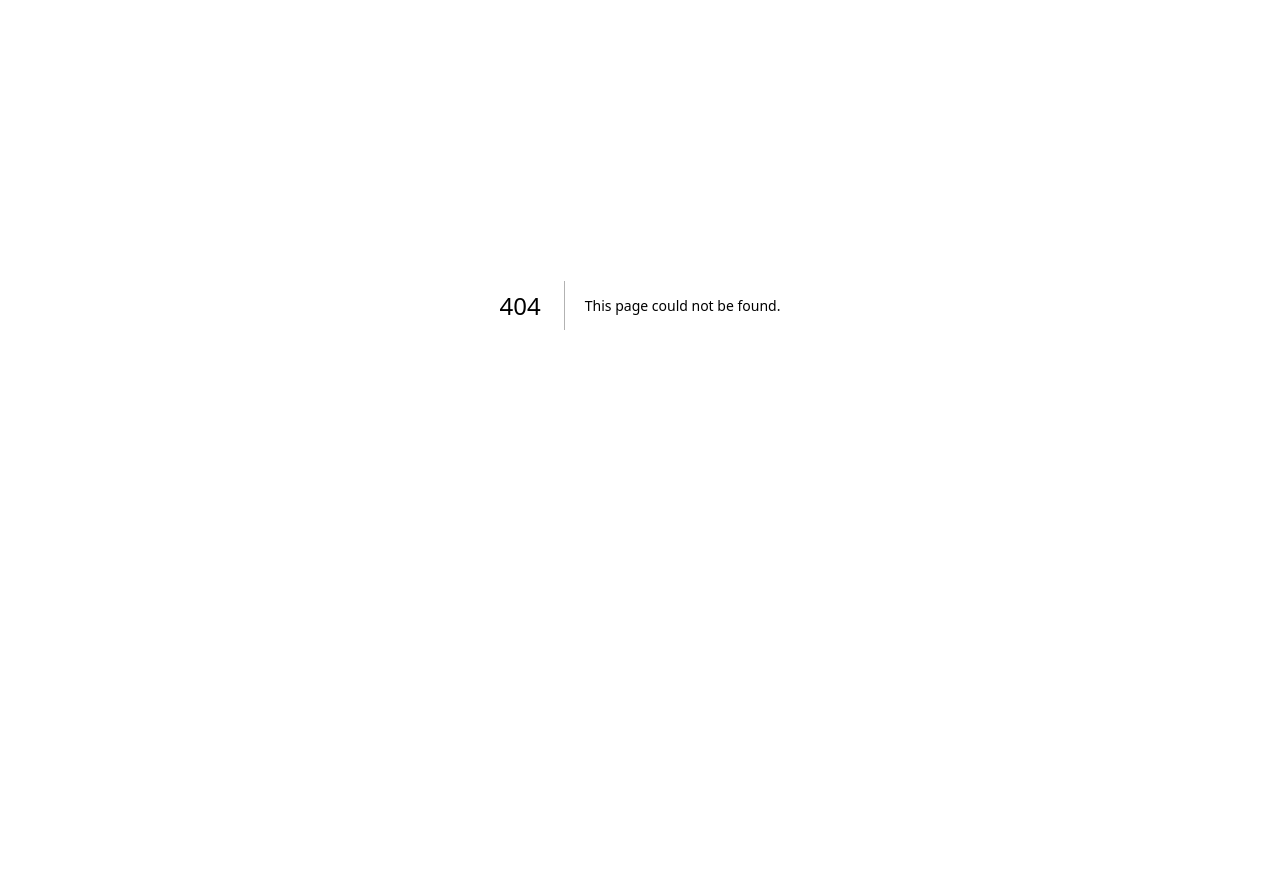
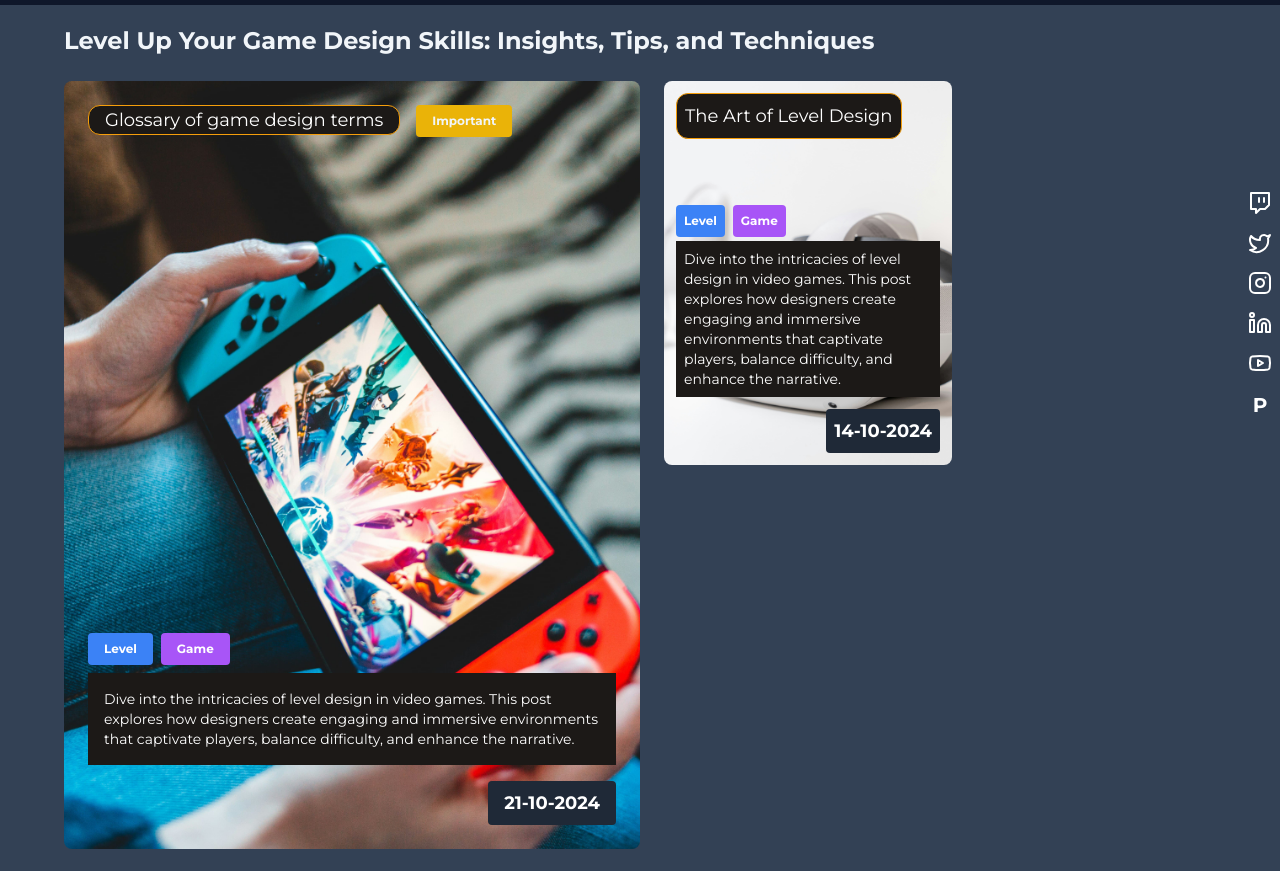
Before and after one commit to DaMexicanJustice/expboost-next, a Next.js app: page /blog-posts in a window 1280 px wide. Before the commit this address had no page. Shown: the part 95-966 px from the top of the page. Before the commit the page ends 800 px from the top, so only its background shows below. Built offline with nearby package versions, Linux system fonts and the light colour scheme.

Commit message:
blog post page with helper components that look like a fftcg card

```diff
--- /dev/null
+++ b/app/blog-posts/page.tsx
@@ -0,0 +1,76 @@
+import BlogCard from "../components/blog-card";
+import BlogCardMain from "../components/bog-card-main";
+import Footer from "../components/footer";
+import MobileNavbar from "../components/mobile-navbar";
+import Navbar from "../components/navbar";
+import StickySocials from "../components/sticky-socials";
+
+export default function BlogPosts() {
+  return (
+    <div id="blog-posts flex flex-col gap-0">
+      <div className="hidden md:block">
+        <StickySocials />
+      </div>
+      <div id="navbar" className="hidden xl:block">
+        <Navbar />
+      </div>
+      <div className="xl:hidden">
+        <MobileNavbar />
+      </div>
+      <div id="content" className="bg-slate-700 flex flex-col gap-6 px-16 py-5">
+        <h1 className="font-bold text-2xl">
+          Level Up Your Game Design Skills: Insights, Tips, and Techniques
+        </h1>
+        <div
+          className="flex flex-col gap-6
+        lg:flex-row lg:flex-wrap"
+        >
+          <BlogCardMain
+            name="Glossary of game design terms"
+            imageSrc="/images/1.jpg"
+            date="21-10-2024"
+            tag1="Level"
+            tag2="Game"
+            description="Dive into the intricacies of level design in video games.
+            This post explores how designers create engaging and immersive environments that captivate players,
+            balance difficulty, and enhance the narrative."
+          />
+
+          <BlogCard
+            name="The Art of Level Design"
+            imageSrc="/images/2.jpg"
+            date="14-10-2024"
+            tag1="Level"
+            tag2="Game"
+            description="Dive into the intricacies of level design in video games.
+            This post explores how designers create engaging and immersive environments that captivate players,
+            balance difficulty, and enhance the narrative."
+          />
+
+          <BlogCard
+            name="The Art of Level Design"
+            imageSrc="/images/3.jpg"
+            date="14-10-2024"
+            tag1="Level"
+            tag2="Game"
+            description="Dive into the intricacies of level design in video games.
+            This post explores how designers create engaging and immersive environments that captivate players,
+            balance difficulty, and enhance the narrative."
+          />
+
+          <BlogCard
+            name="The Art of Level Design"
+            imageSrc="/images/4.jpg"
+            date="14-10-2024"
+            tag1="Level"
+            tag2="Game"
+            description="Dive into the intricacies of level design in video games.
+            This post explores how designers create engaging and immersive environments that captivate players,
+            balance difficulty, and enhance the narrative."
+          />
+        </div>
+      </div>
+      <Footer />
+    </div>
+  );
+}
--- /dev/null
+++ b/app/components/blog-card.tsx
@@ -0,0 +1,53 @@
+interface BlogCardProps {
+  name: string;
+  imageSrc: string;
+  tag1: string;
+  tag2: string;
+  description: string;
+  date: string;
+}
+
+export default function BlogCard({
+  name,
+  imageSrc,
+  tag1,
+  tag2,
+  description,
+  date,
+}: BlogCardProps) {
+  return (
+    <div
+      className="w-72 h-96 rounded-lg overflow-hidden relative hover:scale-105 transition-transform"
+      style={{
+        backgroundImage: `url(${imageSrc})`,
+        backgroundSize: "cover",
+        backgroundPosition: "center",
+      }}
+    >
+      <div className={`absolute inset-0`}>
+        <div className="p-3 flex flex-col gap-1 h-full">
+          <div className="flex flex-row gap-2 items-start ">
+            <div className="text-white text-lg bg-stone-900 p-2 rounded-xl  border border-amber-500">
+              {name}
+            </div>
+          </div>
+          <div className="flex-grow" /> {/* Spacer */}
+          <div className="flex space-x-2 ">
+            <span className="bg-blue-500 text-white text-xs font-bold p-2 p-1 rounded">
+              {tag1}
+            </span>
+            <span className="bg-purple-500 text-white text-xs font-bold p-2 p-1 rounded">
+              {tag2}
+            </span>
+          </div>
+          <div className="text-white text-sm bg-stone-900 p-2">
+            {description}
+          </div>
+          <div className="mt-2 bg-gray-800 text-white text-lg font-bold rounded p-2 p-1 self-end">
+            {date}
+          </div>
+        </div>
+      </div>
+    </div>
+  );
+}
--- /dev/null
+++ b/app/components/bog-card-main.tsx
@@ -0,0 +1,57 @@
+interface BlogCardProps {
+  name: string;
+  imageSrc: string;
+  tag1: string;
+  tag2: string;
+  description: string;
+  date: string;
+}
+
+export default function BlogCardMain({
+  name,
+  imageSrc,
+  tag1,
+  tag2,
+  description,
+  date,
+}: BlogCardProps) {
+  return (
+    <div
+      className="hidden w-[36rem] h-[48rem] rounded-lg overflow-hidden relative hover:scale-105 transition-transform
+      sm:block"
+      style={{
+        backgroundImage: `url(${imageSrc})`,
+        backgroundSize: "cover",
+        backgroundPosition: "center",
+      }}
+    >
+      <div className={`absolute inset-0`}>
+        <div className="p-6 flex flex-col gap-2 h-full">
+          <div className="flex flex-row gap-4 items-start ">
+            <div className="text-white text-lg bg-stone-900 px-4 rounded-xl  border border-amber-500">
+              {name}
+            </div>
+            <div className="bg-yellow-500 text-xs font-bold px-4 py-2 rounded">
+              Important
+            </div>
+          </div>
+          <div className="flex-grow" /> {/* Spacer */}
+          <div className="flex space-x-2 ">
+            <span className="bg-blue-500 text-white text-xs font-bold px-4 py-2 rounded">
+              {tag1}
+            </span>
+            <span className="bg-purple-500 text-white text-xs font-bold px-4 py-2 rounded">
+              {tag2}
+            </span>
+          </div>
+          <div className="text-white text-sm bg-stone-900 p-4">
+            {description}
+          </div>
+          <div className="mt-2 bg-gray-800 text-white text-lg font-bold rounded px-4 py-2 self-end">
+            {date}
+          </div>
+        </div>
+      </div>
+    </div>
+  );
+}
--- a/app/components/mobile-menu-options.tsx
+++ b/app/components/mobile-menu-options.tsx
@@ -10,7 +10,7 @@ export default function MobileMenuOptions() {
         <a href="/episodes" className="font-bold">
           Episodes
         </a>
-        <a href="/blog" className="font-bold">
+        <a href="/blog-posts" className="font-bold">
           Blog posts
         </a>
         <a href="/contact" className="font-bold flex items-center">
--- a/app/components/navbar.tsx
+++ b/app/components/navbar.tsx
@@ -161,7 +161,7 @@ m602 -1 c23 -21 26 -29 23 -80 l-3 -58 -48 61 c-47 58 -48 61 -31 80 22 24 27
           Episodes
         </Link>
         <Link
-          href="/blog"
+          href="/blog-posts"
           className="text-white hover:text-opacity-50 transition-opacity"
         >
           Blog posts
```
